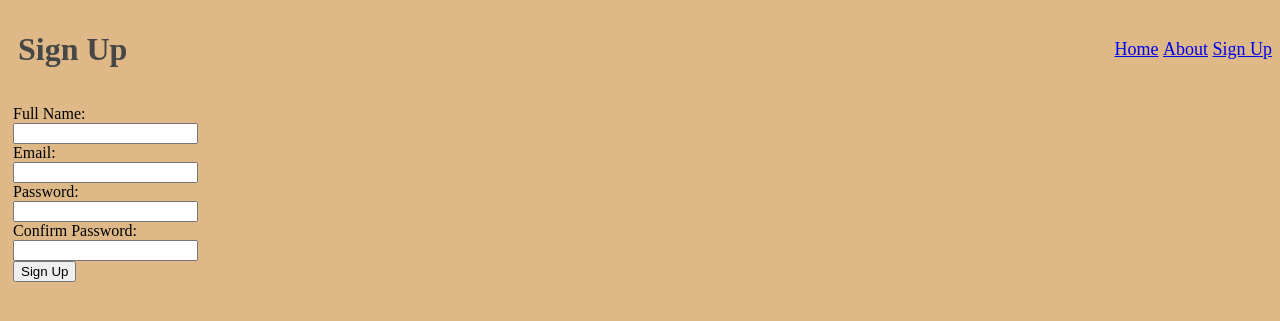
After one commit to cristobalza/flask_project, a Flask app: page /signup/ in a window 1280 px wide. The commit adds this page. Shown: the top 321 px of the page. Run offline with Flask 2, Linux system fonts and the light colour scheme.

Commit message:
added sign up form

```diff
--- a/app.py
+++ b/app.py
@@ -1,9 +1,10 @@
 """Flask Application for Paws Rescue Center."""
 from flask import Flask, render_template, abort
-
-from forms import LoginForm
+from forms import SignUpForm
 
 app = Flask(__name__)
+
+app.config['SECRET_KEY'] = 'dfewfew123213rwdsgert34tgfd1234trgf'
 
 """Information regarding the Pets in the System."""
 pets = [
@@ -15,26 +16,26 @@ pets = [
 
 """1. Add a View Function for the Home page."""
 @app.route('/')
-def home():
+def home_page():
     return render_template('home.html', pets = pets)
 
 """2. Add a View Function for the About page."""
 @app.route('/about')
-def about():
+def about_page():
     return render_template('about.html')
 
 @app.route("/details/<int:pet_id>")
-def pet_details(pet_id):
+def pet_details_page(pet_id):
     """View function for Showing Details of Each Pet."""
     pet = next((pet for pet in pets if pet["id"] == pet_id), None)
     if pet is None:
         abort(404, description="No Pet was Found with the given ID")
     return render_template("details.html", pet = pet)
 
-@app.route("/signup/")
-def signup():
+@app.route("/signup/", methods = ["GET", "POST"])
+def signup_page():
     '''Sign up to the Organization'''
-    form = LoginForm()
+    form = SignUpForm()
     return render_template('signup.html',form = form)
 
 if __name__ == "__main__":
--- a/forms.py
+++ b/forms.py
@@ -8,6 +8,15 @@ class LoginForm(FlaskForm):
 
     password = PasswordField('Password', validators=[InputRequired()])
 
-    confirm_password = PasswordField('Confirm Password', validators=[InputRequired(), EqualTo(password)])
+    submit = SubmitField('Login')
 
-    submit = SubmitField('Login')
+class SignUpForm(FlaskForm):
+    full_name = StringField('Full Name', validators = [InputRequired()])
+
+    email = StringField('Email', validators = [InputRequired(), Email()])
+
+    password = PasswordField('Password', validators = [InputRequired()])
+
+    confirm_password = PasswordField('Confirm Password', validators = [InputRequired(), EqualTo('password')])
+
+    submit = SubmitField('Sign Up')
--- a/templates/base.html
+++ b/templates/base.html
@@ -8,6 +8,13 @@
 </head>
 
 <body>
+    <div>
+        <ul style="list-style-type: none;float: right;font-size: large;">
+            <li style="display:inline"><a href="{{url_for('home_page')}}">Home</a></li>
+            <li style="display:inline"><a href="{{url_for('about_page')}}">About</a></li>
+            <li style="display:inline"><a href="{{url_for('signup_page')}}">Sign Up</a></li>
+        </ul>
+    </div>
     <h1 id="title"> {% block heading %} {% endblock %} </h1>
     <div id="content">
         {% block content %} {% endblock %}
--- a/templates/home.html
+++ b/templates/home.html
@@ -11,7 +11,7 @@
     {% for pet in pets %}
     <tr>
         <td>
-            <a href="{{url_for('pet_details', pet_id = pet['id'])}}">
+            <a href="{{url_for('pet_details_page', pet_id = pet['id'])}}">
                 <img src= "{{url_for('static', filename = pet["id"]|string+".jpg")}}" height="100" >
             </a>
         </td>
--- /dev/null
+++ b/templates/signup.html
@@ -0,0 +1,35 @@
+{% extends "base.html" %}
+
+{% block title %}
+Sign-Up
+{% endblock %}
+
+{% block heading %}
+Sign Up
+{% endblock %}
+
+{% block content %}
+<form action="{{url_for('signup_page')}}" method="POST" style="padding:5px;">
+    <!-- Full Name Field -->
+    {{ form.full_name.label }}: <br>
+    {{ form.full_name }}
+    <br>
+    <!-- Email Field -->
+    {{ form.email.label }}: <br>
+    {{ form.email }}
+    <br>
+    <!-- Password Field -->
+    {{ form.password.label }}: <br>
+    {{ form.password }}
+    <br>
+    <!-- Confirm Password Field -->
+    {{ form.confirm_password.label }}: <br>
+    {{ form.confirm_password }}
+
+     <!-- Hidden CSRF Token Field -->
+    {{ form.csrf_token }}
+    <br>
+     <!-- Submit Field -->
+    {{ form.submit }}
+</form>
+{% endblock %}
```
Also changed, not shown: templates/details.html (+6 -1 lines).
